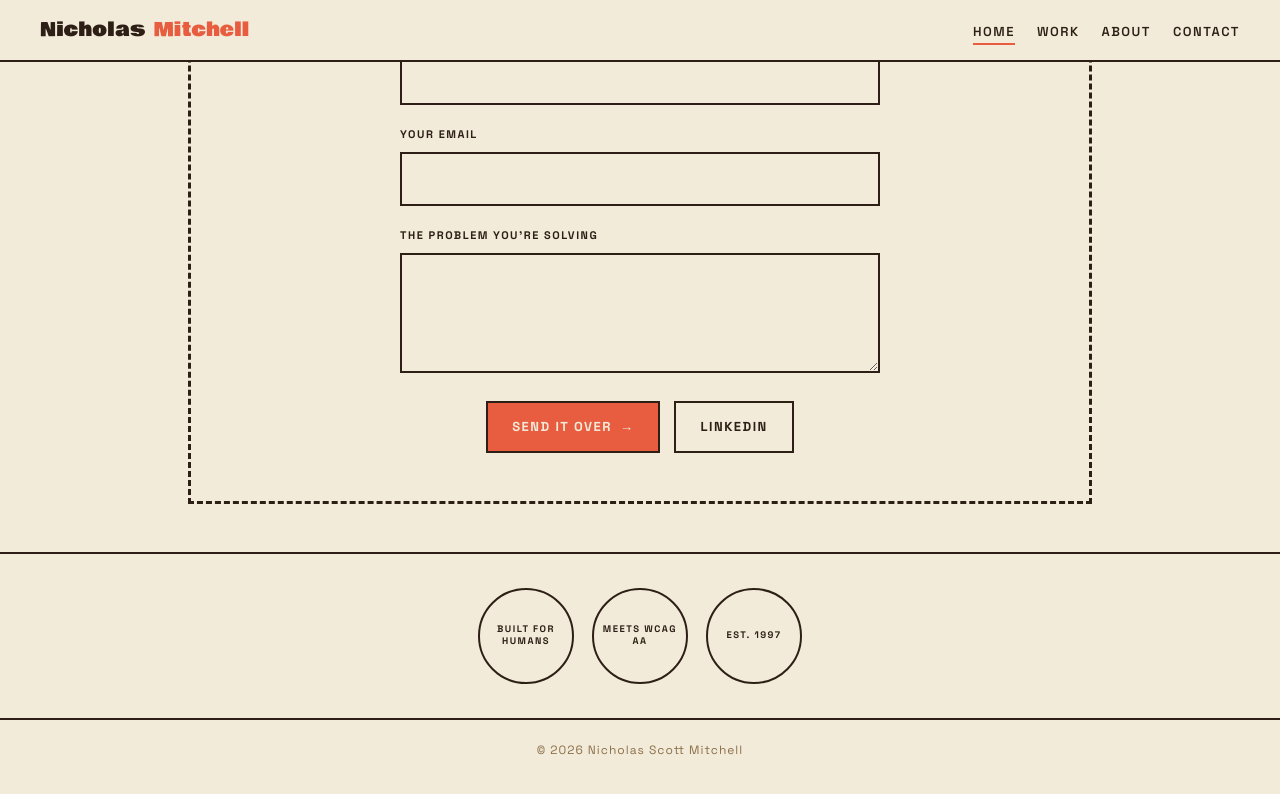
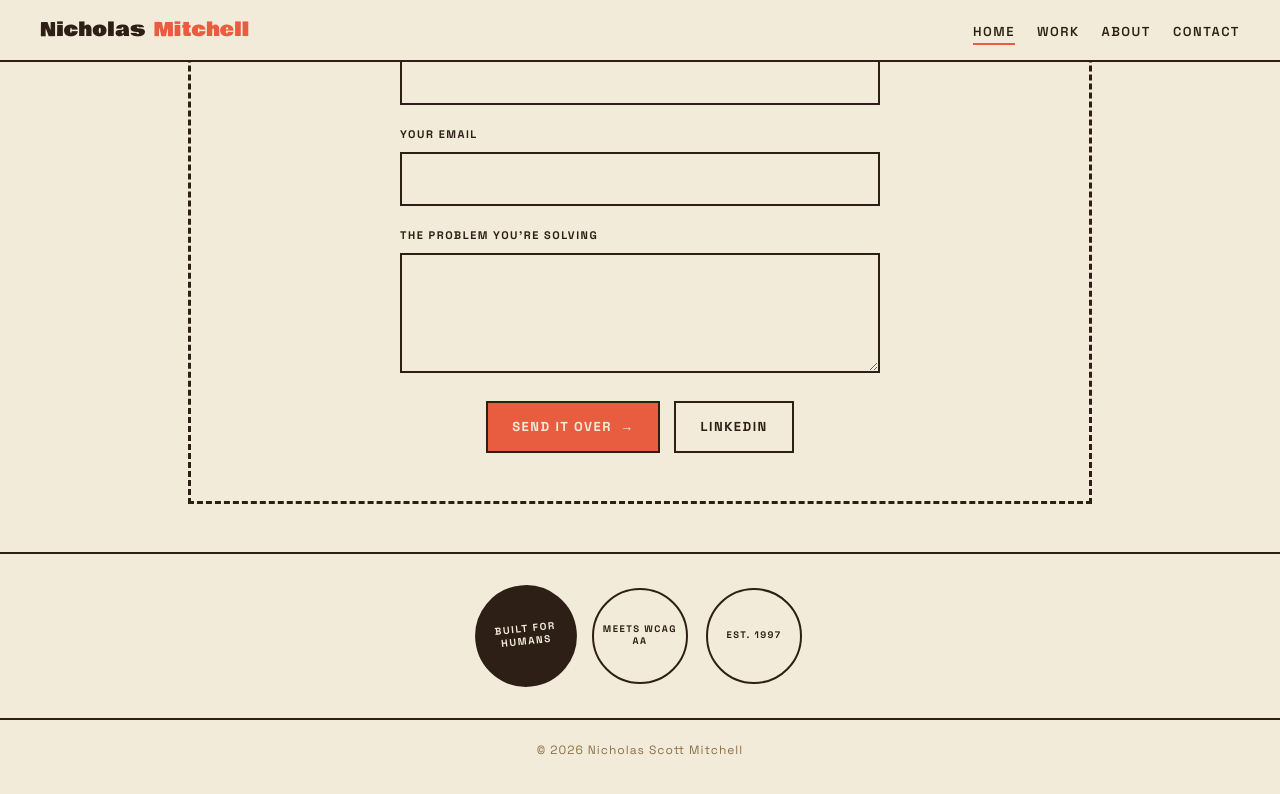
Before and after one commit to FisterMantastic97/LivePortfolio, a Next.js app: page / in a window 1280 px wide. In both pictures the pointer is over the element "BUILT FOR HUMANS". Shown: the part 2325-3119 px from the top of the page. Built offline with nearby package versions, Linux system fonts and the light colour scheme.

Commit message:
Add hover effect to footer seal badges

```diff
--- a/app/globals.css
+++ b/app/globals.css
@@ -118,7 +118,8 @@ strong,b{font-weight:600;}
 /* ---------- footer ---------- */
 .site-footer{border-top:2px solid var(--espresso);}
 .seals{display:flex;flex-wrap:wrap;gap:18px;justify-content:center;padding:34px clamp(26px,5vw,64px);max-width:1000px;margin:0 auto;}
-.seal-badge{width:96px;height:96px;border-radius:50%;border:2px solid var(--espresso);display:flex;align-items:center;justify-content:center;text-align:center;font-family:var(--font-sub);font-weight:700;font-size:9.5px;letter-spacing:1.5px;text-transform:uppercase;padding:8px;line-height:1.25;}
+.seal-badge{width:96px;height:96px;border-radius:50%;border:2px solid var(--espresso);display:flex;align-items:center;justify-content:center;text-align:center;font-family:var(--font-sub);font-weight:700;font-size:9.5px;letter-spacing:1.5px;text-transform:uppercase;padding:8px;line-height:1.25;transition:transform .18s ease,background .18s ease,color .18s ease;}
+.seal-badge:hover{background:var(--espresso);color:var(--cream);transform:rotate(-6deg) scale(1.06);}
 .csnav{display:flex;justify-content:space-between;gap:16px;border-top:2px solid var(--espresso);padding:24px clamp(26px,5vw,64px);font-family:var(--font-sub);font-weight:600;font-size:14px;letter-spacing:1px;text-transform:uppercase;}
 .csnav a{text-decoration:none;transition:color .16s ease;}
 .csnav a:hover{color:var(--tangerine);}
@@ -271,5 +272,5 @@ strong,b{font-weight:600;}
 @media(prefers-reduced-motion:reduce){
   .seal,.hero-art .orbit,.stat,.stat:hover,.takeaways li,.takeaways li:hover,.takeaways li::before,.takeaways li:hover::before,
   .csnav a .arw,.nav a::after,.card,.card:hover,.card-go .arw,.btn,.btn:hover,.more .arw,.wrow,.wrow:hover,
-  .fcard,.fcard:hover,.chip,.chip:hover,.filters button{transition:none;transform:none;box-shadow:none;animation:none;}
+  .fcard,.fcard:hover,.chip,.chip:hover,.filters button,.seal-badge,.seal-badge:hover{transition:none;transform:none;box-shadow:none;animation:none;}
 }
```
